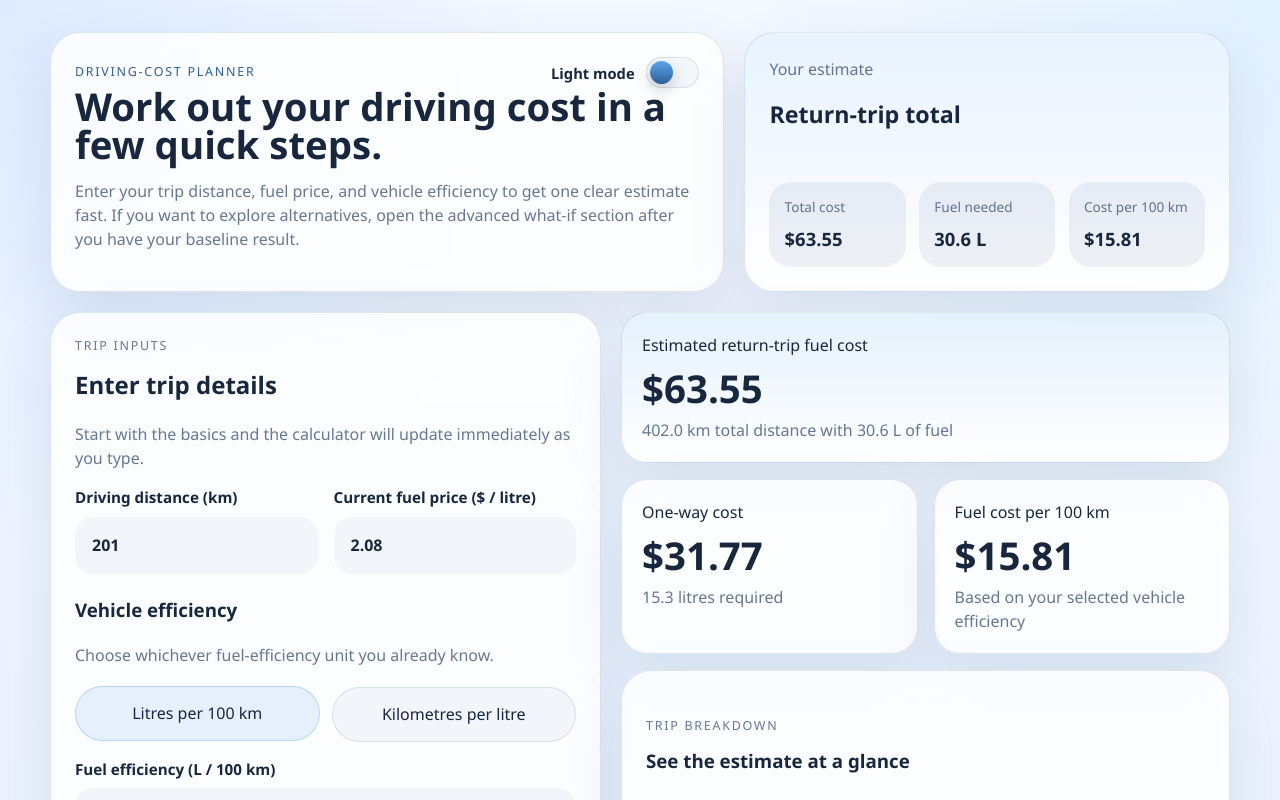
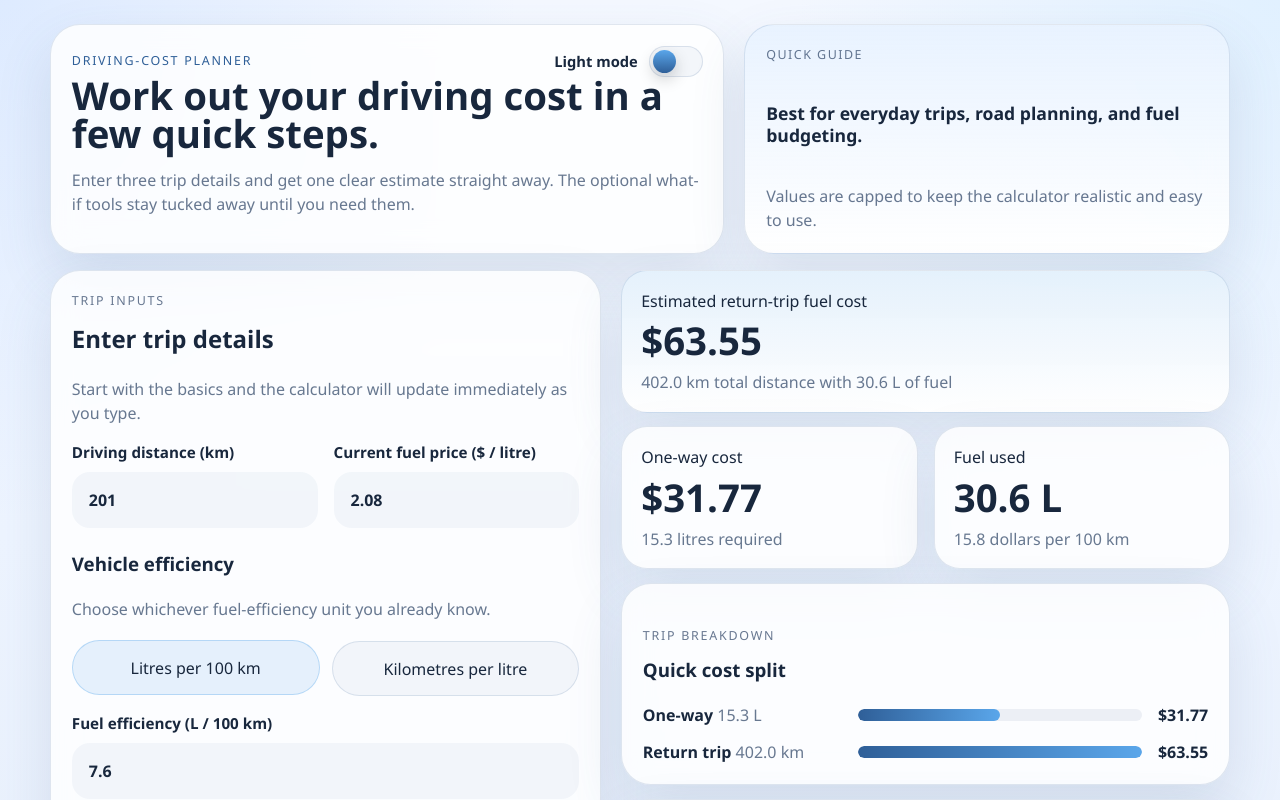
Before and after one commit to csenkbeil/driving-travel-cost, a Svelte app: page / in a window 1280 px wide. Shown: the top 800 px of the page. Built offline with nearby package versions, Linux system fonts and the light colour scheme.

Commit message:
feat: enhance trip cost calculator with input limits and clamping functionality

```diff
--- a/src/App.svelte
+++ b/src/App.svelte
@@ -2,7 +2,14 @@
   import { onMount } from 'svelte';
   import { format } from 'd3-format';
   import { scaleLinear } from 'd3-scale';
-  import { buildChartData, buildWhatIfSummary, calculateTripCost } from './lib/costCalculator.js';
+  import {
+    buildChartData,
+    buildWhatIfSummary,
+    calculateTripCost,
+    getFuelEfficiencyLimit,
+    INPUT_LIMITS,
+    normalizeBoundedInput
+  } from './lib/costCalculator.js';
 
   const currency = format(',.2f');
   const number = format(',.1f');
@@ -27,6 +34,60 @@
   let costScale;
   let theme = 'dark';
   let hasStoredThemePreference = false;
+  let limitReached = {
+    distance: false,
+    fuelPrice: false,
+    fuelEfficiency: false
+  };
+
+  function updateLimitReached(field, wasClamped) {
+    limitReached = {
+      ...limitReached,
+      [field]: wasClamped
+    };
+  }
+
+  function applyBoundedValue(field, rawValue, max) {
+    const { value, wasClamped } = normalizeBoundedInput(rawValue, max);
+
+    if (field === 'distance') {
+      distance = value;
+    }
+
+    if (field === 'fuelPrice') {
+      fuelPrice = value;
+    }
+
+    if (field === 'fuelEfficiency') {
+      fuelEfficiency = value;
+    }
+
+    updateLimitReached(field, wasClamped);
+  }
+
+  function handleDistanceInput(event) {
+    applyBoundedValue('distance', event.currentTarget.value, INPUT_LIMITS.distance);
+  }
+
+  function handleFuelPriceInput(event) {
+    applyBoundedValue('fuelPrice', event.currentTarget.value, INPUT_LIMITS.fuelPrice);
+  }
+
+  function handleFuelEfficiencyInput(event) {
+    applyBoundedValue('fuelEfficiency', event.currentTarget.value, getFuelEfficiencyLimit(efficiencyMode));
+  }
+
+  function setEfficiencyMode(nextMode) {
+    efficiencyMode = nextMode;
+
+    const { value, wasClamped } = normalizeBoundedInput(
+      fuelEfficiency,
+      getFuelEfficiencyLimit(nextMode)
+    );
+
+    fuelEfficiency = value;
+    updateLimitReached('fuelEfficiency', wasClamped);
+  }
 
   function applyTheme(nextTheme) {
     theme = nextTheme;
@@ -98,6 +159,11 @@
   $: whatIfSummary = buildWhatIfSummary({ includeReturnTrip, currentCase, whatIfCase });
   $: maxCost = Math.max(...chartData.map((item) => item.value), 1);
   $: costScale = scaleLinear().domain([0, maxCost]).range([0, 100]);
+  $: fuelEfficiencyLimit = getFuelEfficiencyLimit(efficiencyMode);
+  $: fuelEfficiencyLimitText =
+    efficiencyMode === 'lPer100km'
+      ? `Maximum fuel efficiency is ${number(fuelEfficiencyLimit)} L / 100 km.`
+      : `Maximum fuel efficiency is ${number(fuelEfficiencyLimit)} km / litre.`;
 </script>
 
 <svelte:head>
@@ -126,32 +192,15 @@
       </div>
       <h1>Work out your driving cost in a few quick steps.</h1>
       <p class="intro">
-        Enter your trip distance, fuel price, and vehicle efficiency to get one clear estimate fast.
-        If you want to explore alternatives, open the advanced what-if section after you have your
-        baseline result.
+        Enter three trip details and get one clear estimate straight away. The optional what-if
+        tools stay tucked away until you need them.
       </p>
     </div>
 
-    <div class="trip-card">
-      <div class="trip-card__header">
-        <p>Your estimate</p>
-        <strong>{includeReturnTrip ? 'Return-trip total' : 'Trip total'}</strong>
-      </div>
-
-      <dl class="trip-stats">
-        <div>
-          <dt>Total cost</dt>
-          <dd>${currency(currentCase.totalCost)}</dd>
-        </div>
-        <div>
-          <dt>Fuel needed</dt>
-          <dd>{number(currentCase.totalLitres)} L</dd>
-        </div>
-        <div>
-          <dt>Cost per 100 km</dt>
-          <dd>${currency(currentCase.costPer100Km)}</dd>
-        </div>
-      </dl>
+    <div class="trip-card trip-card--compact">
+      <p class="trip-card__eyebrow">Quick guide</p>
+      <strong>Best for everyday trips, road planning, and fuel budgeting.</strong>
+      <span>Values are capped to keep the calculator realistic and easy to use.</span>
     </div>
   </section>
 
@@ -166,14 +215,40 @@
       </div>
 
       <div class="form-grid">
-        <label>
+        <label class:field-capped={limitReached.distance}>
           <span>Driving distance (km)</span>
-          <input bind:value={distance} type="number" min="0" step="1" />
+          <input
+            value={distance}
+            type="number"
+            min="0"
+            max={INPUT_LIMITS.distance}
+            step="1"
+            aria-describedby={limitReached.distance ? 'distance-limit-message' : undefined}
+            on:input={handleDistanceInput}
+          />
+          {#if limitReached.distance}
+            <small id="distance-limit-message" class="field-feedback">
+              Maximum distance is 5,000 km.
+            </small>
+          {/if}
         </label>
 
-        <label>
+        <label class:field-capped={limitReached.fuelPrice}>
           <span>Current fuel price ($ / litre)</span>
-          <input bind:value={fuelPrice} type="number" min="0" step="0.01" />
+          <input
+            value={fuelPrice}
+            type="number"
+            min="0"
+            max={INPUT_LIMITS.fuelPrice}
+            step="0.01"
+            aria-describedby={limitReached.fuelPrice ? 'fuel-price-limit-message' : undefined}
+            on:input={handleFuelPriceInput}
+          />
+          {#if limitReached.fuelPrice}
+            <small id="fuel-price-limit-message" class="field-feedback">
+              Maximum fuel price is $10.00 per litre.
+            </small>
+          {/if}
         </label>
       </div>
 
@@ -186,26 +261,39 @@
         <button
           type="button"
           class:active={efficiencyMode === 'lPer100km'}
-          on:click={() => (efficiencyMode = 'lPer100km')}
+          on:click={() => setEfficiencyMode('lPer100km')}
         >
           Litres per 100 km
         </button>
         <button
           type="button"
           class:active={efficiencyMode === 'kmPerLitre'}
-          on:click={() => (efficiencyMode = 'kmPerLitre')}
+          on:click={() => setEfficiencyMode('kmPerLitre')}
         >
           Kilometres per litre
         </button>
       </div>
 
-      <label class="wide-field">
+      <label class="wide-field" class:field-capped={limitReached.fuelEfficiency}>
         <span>
           {efficiencyMode === 'lPer100km'
             ? 'Fuel efficiency (L / 100 km)'
             : 'Fuel efficiency (km / litre)'}
         </span>
-        <input bind:value={fuelEfficiency} type="number" min="0" step="0.1" />
+        <input
+          value={fuelEfficiency}
+          type="number"
+          min="0"
+          max={fuelEfficiencyLimit}
+          step="0.1"
+          aria-describedby={limitReached.fuelEfficiency ? 'fuel-efficiency-limit-message' : undefined}
+          on:input={handleFuelEfficiencyInput}
+        />
+        {#if limitReached.fuelEfficiency}
+          <small id="fuel-efficiency-limit-message" class="field-feedback">
+            {fuelEfficiencyLimitText}
+          </small>
+        {/if}
       </label>
 
       <label class="checkbox-row">
@@ -232,16 +320,16 @@
         </article>
 
         <article class="metric-card">
-          <p>Fuel cost per 100 km</p>
-          <strong>${currency(currentCase.costPer100Km)}</strong>
-          <span>Based on your selected vehicle efficiency</span>
+          <p>Fuel used</p>
+          <strong>{number(currentCase.totalLitres)} L</strong>
+          <span>{number(currentCase.costPer100Km)} dollars per 100 km</span>
         </article>
       </div>
 
       <section class="chart-card">
         <div class="panel-heading compact">
           <p class="eyebrow">Trip breakdown</p>
-          <h3>See the estimate at a glance</h3>
+          <h3>Quick cost split</h3>
         </div>
 
         <div class="chart" aria-label="Trip cost breakdown">
@@ -339,12 +427,12 @@
       </section>
 
       <section class="notes-card">
-        <h3>How this estimate works</h3>
+        <h3>How it works</h3>
         <ul>
           <li>Fuel needed is based on your trip distance and vehicle efficiency.</li>
           <li>Total fuel cost is the fuel required multiplied by your fuel price.</li>
-          <li>The chart shows a simple cost breakdown for the trip you entered.</li>
-          <li>The advanced section lets you explore an alternative scenario without changing your baseline result.</li>
+          <li>The chart shows a compact one-way versus total cost split.</li>
+          <li>Input limits keep the calculator within realistic day-to-day ranges.</li>
         </ul>
       </section>
     </section>
--- a/src/app.css
+++ b/src/app.css
@@ -109,7 +109,7 @@ input:focus {
 .shell {
   width: min(1180px, calc(100% - 2rem));
   margin: 0 auto;
-  padding: 2rem 0 3rem;
+  padding: 1.5rem 0 2.5rem;
 }
 
 .hero {
@@ -139,7 +139,7 @@ input:focus {
 .chart-card,
 .notes-card {
   border-radius: 30px;
-  padding: 1.5rem;
+  padding: 1.3rem;
 }
 
 .eyebrow {
@@ -236,6 +236,27 @@ h1 {
     var(--surface-strong);
 }
 
+.trip-card--compact {
+  gap: 0.6rem;
+}
+
+.trip-card--compact strong {
+  font-size: 1.1rem;
+  line-height: 1.3;
+}
+
+.trip-card--compact span,
+.trip-card__eyebrow {
+  color: var(--text-soft);
+}
+
+.trip-card__eyebrow {
+  margin: 0;
+  font-size: 0.78rem;
+  letter-spacing: 0.12em;
+  text-transform: uppercase;
+}
+
 .trip-card__header strong {
   display: block;
   font-size: 1.45rem;
@@ -269,7 +290,7 @@ h1 {
   display: grid;
   grid-template-columns: minmax(0, 0.95fr) minmax(0, 1.05fr);
   gap: 1.25rem;
-  margin-top: 1.25rem;
+  margin-top: 1rem;
 }
 
 .panel-heading.compact {
@@ -290,6 +311,18 @@ label {
 
 label span {
   font-size: 0.95rem;
+}
+
+.field-capped input {
+  border-color: var(--accent-border);
+  background: var(--accent-soft);
+}
+
+.field-feedback {
+  display: block;
+  font-size: 0.82rem;
+  font-weight: 500;
+  color: var(--accent);
 }
 
 .wide-field {
@@ -391,7 +424,7 @@ input[type="range"]::-moz-range-thumb {
 
 .results {
   display: grid;
-  gap: 1rem;
+  gap: 0.85rem;
 }
 
 .results-grid {
@@ -406,7 +439,7 @@ input[type="range"]::-moz-range-thumb {
 
 .metric-card {
   border-radius: 26px;
-  padding: 1.25rem;
+  padding: 1.1rem 1.2rem;
 }
 
 .metric-card--primary strong {
@@ -418,7 +451,7 @@ input[type="range"]::-moz-range-thumb {
 }
 
 .metric-card p {
-  margin-bottom: 0.75rem;
+  margin-bottom: 0.55rem;
 }
 
 .metric-card strong {
@@ -440,7 +473,7 @@ input[type="range"]::-moz-range-thumb {
   text-align: left;
   border: 1px solid var(--border);
   border-radius: 24px;
-  padding: 1rem 1.1rem;
+  padding: 0.9rem 1rem;
   color: var(--text-main);
   background: var(--button-bg);
 }
@@ -458,7 +491,7 @@ input[type="range"]::-moz-range-thumb {
 }
 
 .advanced-panel {
-  padding: 1.2rem;
+  padding: 1rem;
   border-radius: 26px;
   background: var(--button-bg);
   border: 1px solid var(--border);
@@ -495,8 +528,8 @@ input[type="range"]::-moz-range-thumb {
 
 .chart {
   display: grid;
-  gap: 1rem;
-  margin-top: 1.5rem;
+  gap: 0.8rem;
+  margin-top: 1rem;
 }
 
 .chart-row {
@@ -507,7 +540,7 @@ input[type="range"]::-moz-range-thumb {
 }
 
 .chart-row__bar-wrap {
-  height: 14px;
+  height: 12px;
   border-radius: 999px;
   background: var(--surface-soft);
   overflow: hidden;
@@ -529,7 +562,7 @@ input[type="range"]::-moz-range-thumb {
 }
 
 .notes-card ul {
-  margin: 0;
+  margin: 0.1rem 0 0;
   padding-left: 1.2rem;
 }
 
--- a/src/lib/costCalculator.js
+++ b/src/lib/costCalculator.js
@@ -1,6 +1,39 @@
+export const INPUT_LIMITS = {
+  distance: 5000,
+  fuelPrice: 10,
+  fuelEfficiency: {
+    lPer100km: 30,
+    kmPerLitre: 50
+  }
+};
+
 export function clampPositiveNumber(value) {
   const parsed = Number(value);
   return Number.isFinite(parsed) && parsed > 0 ? parsed : 0;
+}
+
+export function clampBoundedNumber(value, max) {
+  return Math.min(clampPositiveNumber(value), max);
+}
+
+export function getFuelEfficiencyLimit(efficiencyMode) {
+  return INPUT_LIMITS.fuelEfficiency[efficiencyMode] ?? INPUT_LIMITS.fuelEfficiency.lPer100km;
+}
+
+export function normalizeBoundedInput(value, max) {
+  const parsed = Number(value);
+
+  if (!Number.isFinite(parsed) || parsed <= 0) {
+    return {
+      value: 0,
+      wasClamped: false
+    };
+  }
+
+  return {
+    value: Math.min(parsed, max),
+    wasClamped: parsed > max
+  };
 }
 
 export function calculateTripCost({
@@ -10,9 +43,10 @@ export function calculateTripCost({
   efficiencyMode,
   includeReturnTrip
 }) {
-  const safeDistance = clampPositiveNumber(distance);
-  const safeFuelPrice = clampPositiveNumber(fuelPrice);
-  const safeFuelEfficiency = clampPositiveNumber(fuelEfficiency);
+  const safeDistance = clampBoundedNumber(distance, INPUT_LIMITS.distance);
+  const safeFuelPrice = clampBoundedNumber(fuelPrice, INPUT_LIMITS.fuelPrice);
+  const efficiencyLimit = getFuelEfficiencyLimit(efficiencyMode);
+  const safeFuelEfficiency = clampBoundedNumber(fuelEfficiency, efficiencyLimit);
   const litresPer100km =
     efficiencyMode === 'kmPerLitre' && safeFuelEfficiency > 0
       ? 100 / safeFuelEfficiency
```
Also changed, not shown: 2 other files (tests, documents, lock files or other folders).
